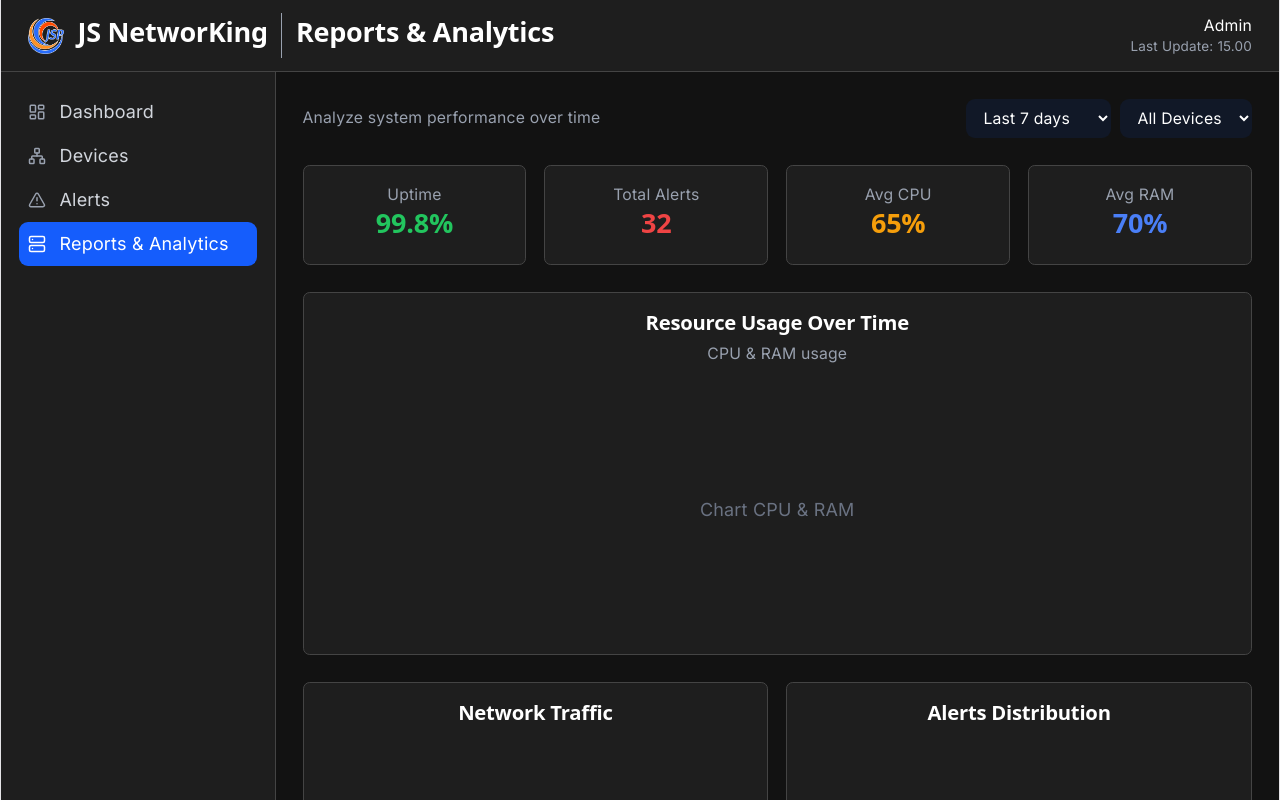
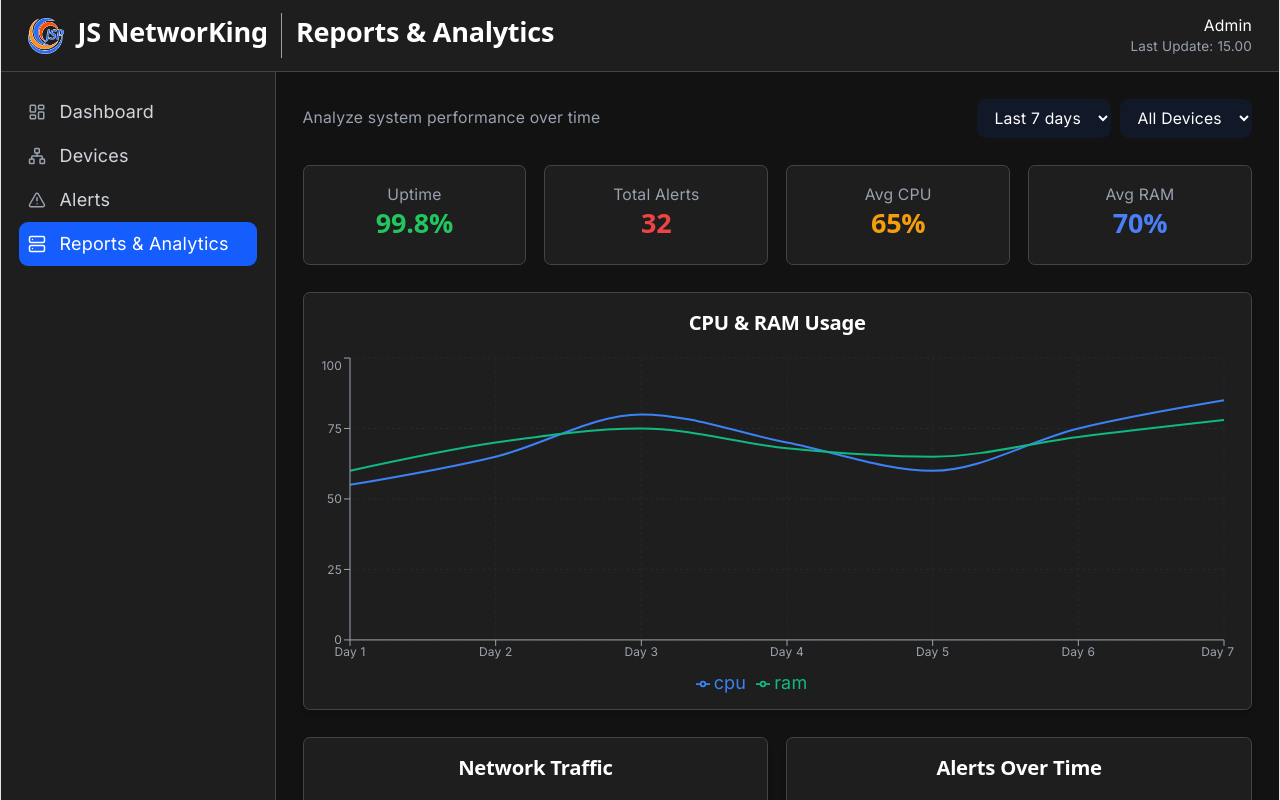
Before and after one commit to asano225/my-dashboard, a React (Vite) app: page /reports in a window 1280 px wide. Shown: the top 800 px of the page. Built offline with nearby package versions, Linux system fonts and the light colour scheme.

Commit message:
Mengatur filter report untuk 1d, 7d, dan devices

```diff
--- a/src/components/report/ReportChart.jsx
+++ b/src/components/report/ReportChart.jsx
@@ -1,23 +1,76 @@
+import {
+  LineChart,
+  Line,
+  XAxis,
+  YAxis,
+  Tooltip,
+  ResponsiveContainer,
+  CartesianGrid,
+  Legend,
+} from "recharts";
 import Card from "../ui/Card";
 
-export default function ReportChart({ title, subtitle, children }) {
+const ReportChart = ({
+  title,
+  data = [],
+  lines = [],
+  dataKeyX = "time",
+}) => {
   return (
-    <Card className="p-4">
-
-      <h2 className="text-lg font-semibold mb-1">
-        {title}
-      </h2>
-
-      {subtitle && (
-        <p className="text-gray-400 text-sm mb-4">
-          {subtitle}
-        </p>
-      )}
-
-      <div className="h-56 flex items-center justify-center text-gray-500">
-        {children}
+    <Card className="p-4 shadow-md">
+      {/* Header */}
+      <div className="mb-4">
+        <h2 className="text-white text-lg font-semibold">{title}</h2>
       </div>
 
+      {/* Chart */}
+      <div className="w-full h-75">
+        <ResponsiveContainer>
+          <LineChart
+            data={data}
+            margin={{ top: 5, right: 10, left: -32, bottom: -5 }}
+          >
+            <CartesianGrid stroke="#1f2937" strokeDasharray="3 3" />
+
+            <XAxis
+              dataKey={dataKeyX}
+              stroke="#9ca3af"
+              tick={{ fill: "#9ca3af", fontSize: 12 }}
+            />
+
+            <YAxis
+              stroke="#9ca3af"
+              tick={{ fill: "#9ca3af", fontSize: 12 }}
+            />
+
+            <Tooltip
+              contentStyle={{
+                backgroundColor: "#020617",
+                border: "1px solid #1f2937",
+                borderRadius: "8px",
+                color: "#fff",
+              }}
+            />
+
+            <Legend />
+
+            {/* 🔥 Dynamic Lines */}
+            {lines.map((line, index) => (
+              <Line
+                key={index}
+                type="monotone"
+                dataKey={line.dataKey}
+                stroke={line.color}
+                strokeWidth={2}
+                dot={false}
+                name={line.name}
+              />
+            ))}
+          </LineChart>
+        </ResponsiveContainer>
+      </div>
     </Card>
   );
-}
+};
+
+export default ReportChart;
--- a/src/components/report/ReportHeader.jsx
+++ b/src/components/report/ReportHeader.jsx
@@ -1,4 +1,9 @@
-export default function ReportHeader() {
+export default function ReportHeader({
+  selectedTime,
+  setSelectedTime,
+  selectedDevice,
+  setSelectedDevice
+}) {
   return (
     <div className="flex flex-col md:flex-row md:items-center md:justify-between gap-4">
 
@@ -9,13 +14,23 @@ export default function ReportHeader() {
       </div>
 
       <div className="flex gap-2">
-        <select className="bg-[#111827] text-sm px-3 py-2 rounded-lg">
-          <option>Last 7 days</option>
-          <option>Last 30 days</option>
+        <select
+          className="bg-[#111827] text-sm px-3 py-2 rounded-lg"
+          value={selectedTime}
+          onChange={(e) => setSelectedTime(e.target.value)}
+        >
+          <option value="7d">Last 7 days</option>
+          <option value="1d">Last 1 days</option>
         </select>
 
-        <select className="bg-[#111827] text-sm px-3 py-2 rounded-lg">
-          <option>All Devices</option>
+        <select
+          className="bg-[#111827] text-sm px-3 py-2 rounded-lg"
+          value={selectedDevice}
+          onChange={(e) => setSelectedDevice(e.target.value)}
+        >
+          <option value="all">All Devices</option>
+          <option value="server-a">Server A</option>
+          <option value="router-b">Router B</option>
         </select>
       </div>
 
--- a/src/components/report/TopDevice.jsx
+++ b/src/components/report/TopDevice.jsx
@@ -12,12 +12,12 @@ export default function TopDevices() {
         Top Problematic Devices
       </h2>
 
-      <table className="w-full text-sm">
+      <table className="w-full text-sm font-mono text-left">
         <thead className="text-gray-400">
           <tr>
-            <th className="text-left">Device</th>
-            <th className="text-left">Alerts</th>
-            <th className="text-left">Status</th>
+            <th>Device</th>
+            <th>Alerts</th>
+            <th>Status</th>
           </tr>
         </thead>
 
--- /dev/null
+++ b/src/components/utils/getReportData.js
@@ -0,0 +1,11 @@
+// src/utils/getReportData.js
+
+import { mockData } from "../data/mockData"
+
+export function getReportData(range, device) {
+  return mockData[range]?.[device] || {
+    resource: [],
+    network: [],
+    alerts: []
+  }
+}
--- /dev/null
+++ b/src/data/ReportData.jsx
@@ -0,0 +1,20 @@
+// /data/reportData.js
+
+export const resourceData = [
+  { time: "00:00", cpu: 30, ram: 45 },
+  { time: "01:00", cpu: 40, ram: 50 },
+  { time: "02:00", cpu: 35, ram: 55 },
+  { time: "03:00", cpu: 50, ram: 60 },
+];
+
+export const networkData = [
+  { time: "00:00", in: 120, out: 80 },
+  { time: "01:00", in: 150, out: 100 },
+  { time: "02:00", in: 170, out: 130 },
+];
+
+export const alertData = [
+  { time: "00:00", warning: 2, critical: 1 },
+  { time: "01:00", warning: 5, critical: 2 },
+  { time: "02:00", warning: 3, critical: 1 },
+];
--- /dev/null
+++ b/src/data/mockData.js
@@ -0,0 +1,106 @@
+const resource7dServerA = [
+  { time: "Day 1", cpu: 55, ram: 60 },
+  { time: "Day 2", cpu: 65, ram: 70 },
+  { time: "Day 3", cpu: 80, ram: 75 },
+  { time: "Day 4", cpu: 70, ram: 68 },
+  { time: "Day 5", cpu: 60, ram: 65 },
+  { time: "Day 6", cpu: 75, ram: 72 },
+  { time: "Day 7", cpu: 85, ram: 78 }
+]
+
+const network7dServerA = [
+  { time: "Day 1", in: 120, out: 80 },
+  { time: "Day 2", in: 150, out: 100 },
+  { time: "Day 3", in: 200, out: 140 },
+  { time: "Day 4", in: 180, out: 130 },
+  { time: "Day 5", in: 160, out: 120 },
+  { time: "Day 6", in: 210, out: 150 },
+  { time: "Day 7", in: 240, out: 180 }
+]
+
+const alerts7dServerA = [
+  { time: "Day 1", critical: 2, warning: 3 },
+  { time: "Day 2", critical: 1, warning: 2 },
+  { time: "Day 3", critical: 4, warning: 5 },
+  { time: "Day 4", critical: 2, warning: 3 },
+  { time: "Day 5", critical: 1, warning: 2 },
+  { time: "Day 6", critical: 3, warning: 4 },
+  { time: "Day 7", critical: 5, warning: 6 }
+]
+
+const resource1dServerA = [
+  { time: "00:00", cpu: 40, ram: 50 },
+  { time: "06:00", cpu: 60, ram: 65 },
+  { time: "12:00", cpu: 75, ram: 70 },
+  { time: "18:00", cpu: 65, ram: 68 },
+  { time: "24:00", cpu: 55, ram: 60 }
+];
+
+const network1dServerA = [
+  { time: "00:00", in: 100, out: 80 },
+  { time: "06:00", in: 140, out: 110 },
+  { time: "12:00", in: 200, out: 150 },
+  { time: "18:00", in: 170, out: 130 },
+  { time: "24:00", in: 130, out: 100 }
+];
+
+const alerts1dServerA = [
+  { time: "00:00", critical: 1, warning: 2 },
+  { time: "06:00", critical: 2, warning: 3 },
+  { time: "12:00", critical: 3, warning: 4 },
+  { time: "18:00", critical: 2, warning: 2 },
+  { time: "24:00", critical: 1, warning: 1 }
+];
+
+export const devices = [
+  { id: "all", name: "All Devices" },
+  { id: "server-a", name: "Server A" },
+  { id: "router-b", name: "Router B" }
+]
+
+export const mockData = {
+  "7d": {
+    "server-a": {
+      resource: resource7dServerA,
+      network: network7dServerA,
+      alerts: alerts7dServerA
+    },
+
+    "router-b": {
+      resource: resource7dServerA.map(d => ({
+        ...d,
+        cpu: d.cpu * 0.5,
+        ram: d.ram * 0.6
+      })),
+      network: network7dServerA,
+      alerts: alerts7dServerA
+    },
+
+    "all": {
+      resource: resource7dServerA,
+      network: network7dServerA,
+      alerts: alerts7dServerA
+    }
+  },
+  "1d": {
+    "server-a": {
+      resource: resource1dServerA,
+      network: network1dServerA,
+      alerts: alerts1dServerA
+    },
+    "router-b": {
+      resource: resource1dServerA.map(d => ({
+        ...d,
+        cpu: d.cpu * 0.5,
+        ram: d.ram * 0.6
+      })),
+      network: network1dServerA,
+      alerts: alerts1dServerA
+    },
+    "all": {
+      resource: resource1dServerA,
+      network: network1dServerA,
+      alerts: alerts1dServerA
+    }
+  }
+}
--- a/src/pages/Reports.jsx
+++ b/src/pages/Reports.jsx
@@ -2,33 +2,58 @@ import ReportHeader from "../components/report/ReportHeader";
 import ReportSummary from "../components/report/ReportSummary";
 import ReportChart from "../components/report/ReportChart";
 import TopDevices from "../components/report/TopDevice";
+import { useState } from "react";
+import { mockData } from "../data/mockData";
 
 export default function Reports() {
+  const [selectedTime, setSelectedTime] = useState("7d");
+  const [selectedDevice, setSelectedDevice] = useState("all");
+
+  const data = mockData[selectedTime]?.[selectedDevice] || {
+    resource: [],
+    network: [],
+    alerts: []
+  };
+
+
   return (
     <div className="bg-[#121212] p-6 space-y-6 min-h-screen text-white">
 
-      <ReportHeader />
+      <ReportHeader
+        selectedTime={selectedTime}
+        setSelectedTime={setSelectedTime}
+        selectedDevice={selectedDevice}
+        setSelectedDevice={setSelectedDevice}
+      />
 
       <ReportSummary />
 
       <ReportChart
-        title="Resource Usage Over Time"
-        subtitle="CPU & RAM usage"
-      >
-        Chart CPU & RAM
-      </ReportChart>
+        title="CPU & RAM Usage"
+        data={data.resource}
+        lines={[
+          { dataKey: "cpu", color: "#3B82F6" },
+          { dataKey: "ram", color: "#10B981" },
+        ]}
+      />
 
       <div className="grid grid-cols-1 lg:grid-cols-2 gap-4">
         <ReportChart
           title="Network Traffic"
-        >
-          Network Chart
-        </ReportChart>
+          data={data.network}
+          lines={[
+            { dataKey: "in", color: "#6366F1" },
+            { dataKey: "out", color: "#F59E0B" },
+          ]}
+        />
         <ReportChart
-          title="Alerts Distribution"
-        >
-          Alert Chart
-        </ReportChart>
+          title="Alerts Over Time"
+          data={data.alerts}
+          lines={[
+            { dataKey: "warning", color: "#FBBF24" },
+            { dataKey: "critical", color: "#EF4444" },
+          ]}
+        />
       </div>
 
       <TopDevices />
```
Also changed, not shown: src/data/mockData.jsx (deleted).
